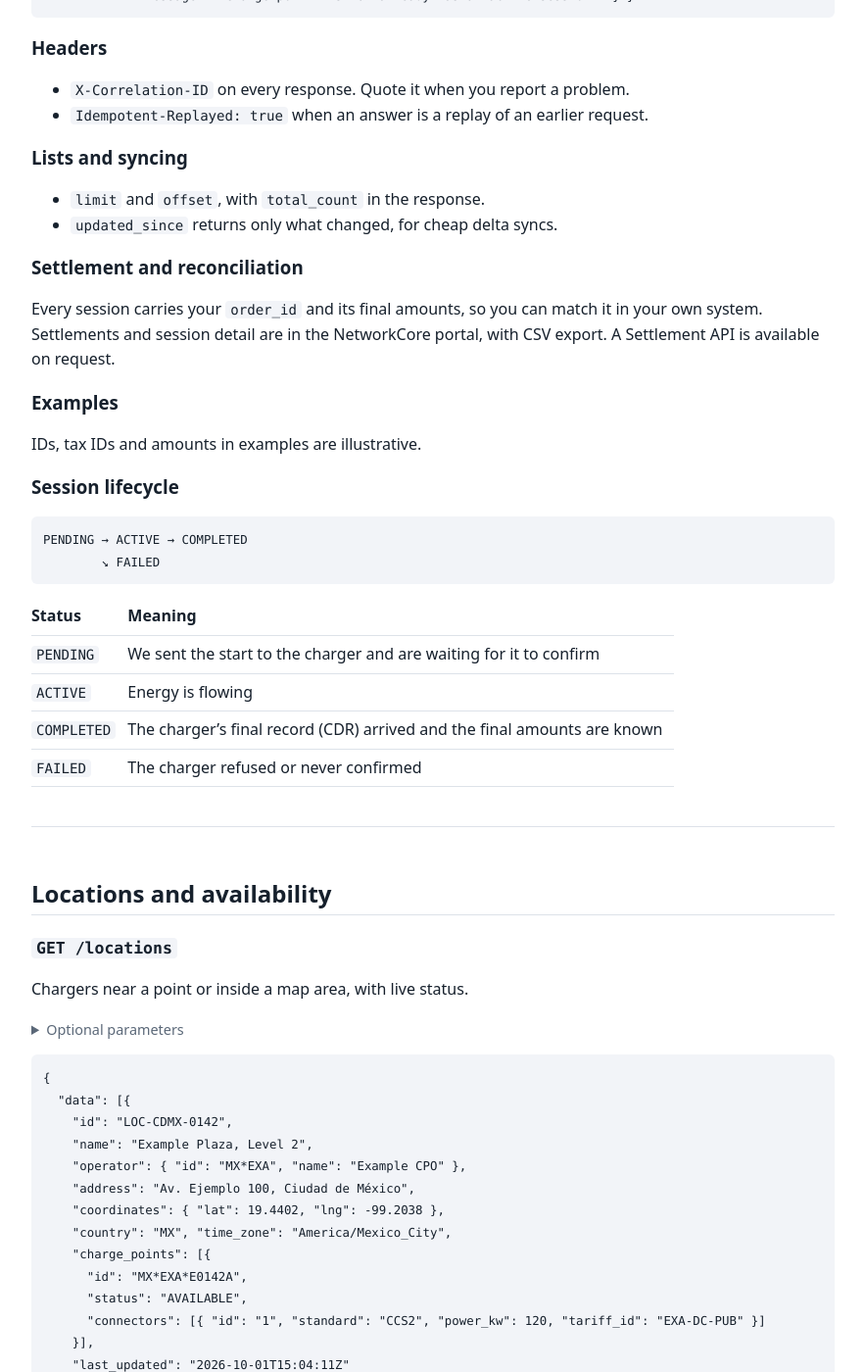
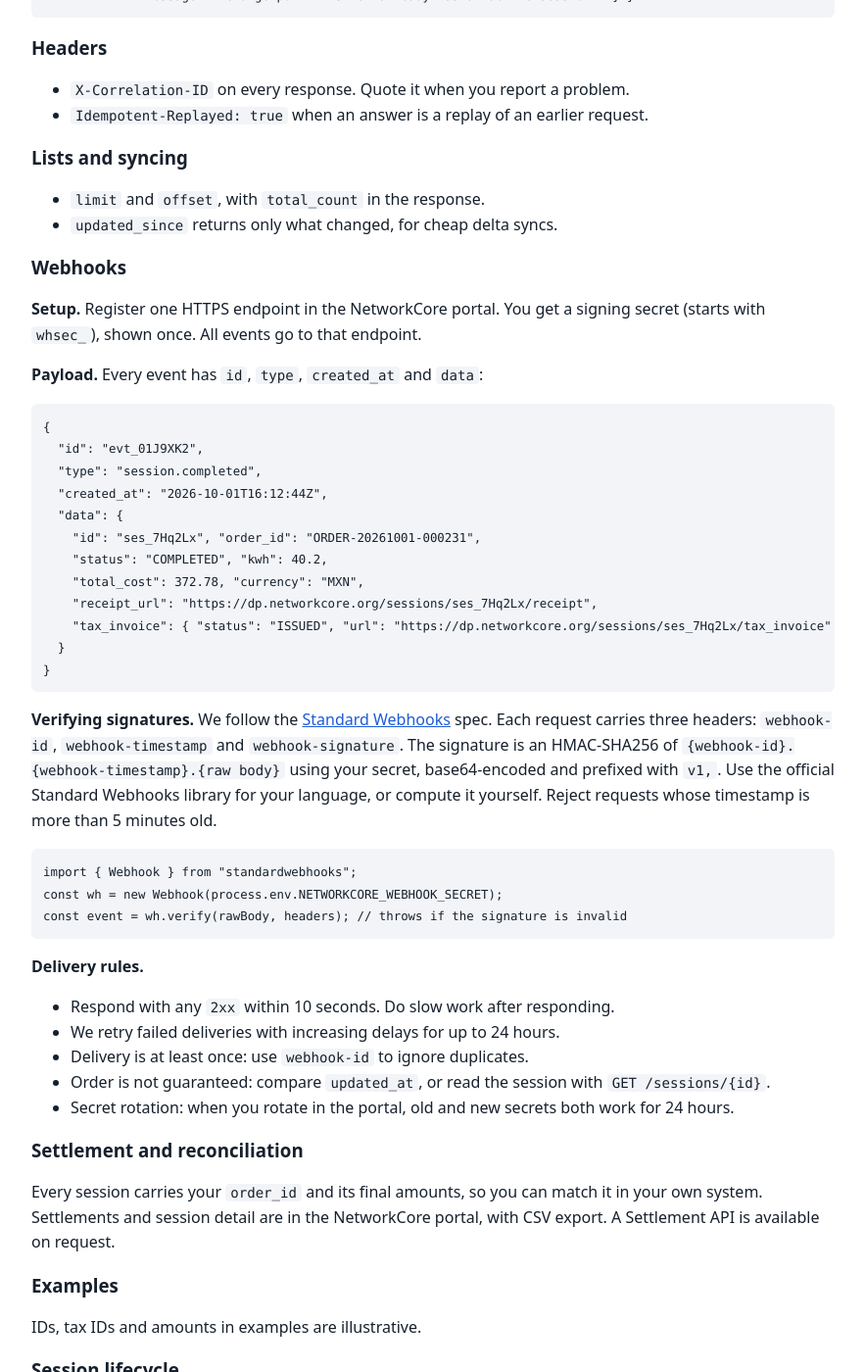
Before and after one commit to NetworkCore-AG/networkcore-documentation, a Jekyll site: the page built from dp-api/reference.md, in a window 1280 px wide and 1400 px high, scrolled down 1255 px. Shown: the whole window at 98% size, without its empty margins (198-1081 px from the left). Built offline with Jekyll 4.4.1, drawn with Linux system fonts in a browser that asks for light colours; our own code applies the rules of GitHub Pages for plain Markdown files.

Commit message:
docs: webhook setup, signatures and delivery rules
Co-Authored-By: Claude Sonnet 5.5 <noreply@anthropic.com>

````diff
--- a/dp-api/reference.md
+++ b/dp-api/reference.md
@@ -52,6 +52,48 @@ One shape everywhere:
 
 - `limit` and `offset`, with `total_count` in the response.
 - `updated_since` returns only what changed, for cheap delta syncs.
+
+### Webhooks
+
+**Setup.** Register one HTTPS endpoint in the NetworkCore portal. You get a signing secret (starts
+with `whsec_`), shown once. All events go to that endpoint.
+
+**Payload.** Every event has `id`, `type`, `created_at` and `data`:
+
+```json
+{
+  "id": "evt_01J9XK2",
+  "type": "session.completed",
+  "created_at": "2026-10-01T16:12:44Z",
+  "data": {
+    "id": "ses_7Hq2Lx", "order_id": "ORDER-20261001-000231",
+    "status": "COMPLETED", "kwh": 40.2,
+    "total_cost": 372.78, "currency": "MXN",
+    "receipt_url": "https://dp.networkcore.org/sessions/ses_7Hq2Lx/receipt",
+    "tax_invoice": { "status": "ISSUED", "url": "https://dp.networkcore.org/sessions/ses_7Hq2Lx/tax_invoice" }
+  }
+}
+```
+
+**Verifying signatures.** We follow the [Standard Webhooks](https://www.standardwebhooks.com) spec.
+Each request carries three headers: `webhook-id`, `webhook-timestamp` and `webhook-signature`. The
+signature is an HMAC-SHA256 of `{webhook-id}.{webhook-timestamp}.{raw body}` using your secret,
+base64-encoded and prefixed with `v1,`. Use the official Standard Webhooks library for your
+language, or compute it yourself. Reject requests whose timestamp is more than 5 minutes old.
+
+```js
+import { Webhook } from "standardwebhooks";
+const wh = new Webhook(process.env.NETWORKCORE_WEBHOOK_SECRET);
+const event = wh.verify(rawBody, headers); // throws if the signature is invalid
+```
+
+**Delivery rules.**
+
+- Respond with any `2xx` within 10 seconds. Do slow work after responding.
+- We retry failed deliveries with increasing delays for up to 24 hours.
+- Delivery is at least once: use `webhook-id` to ignore duplicates.
+- Order is not guaranteed: compare `updated_at`, or read the session with `GET /sessions/{id}`.
+- Secret rotation: when you rotate in the portal, old and new secrets both work for 24 hours.
 
 ### Settlement and reconciliation
 
````
